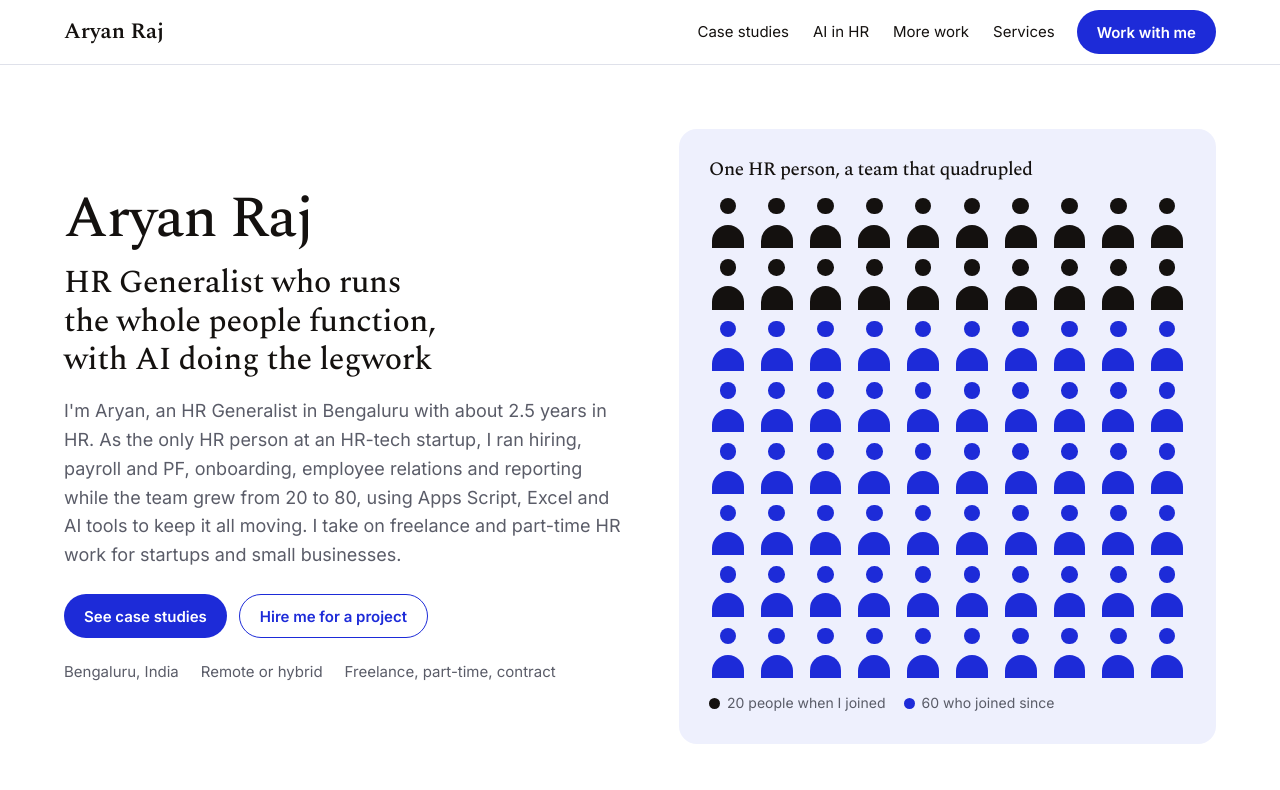
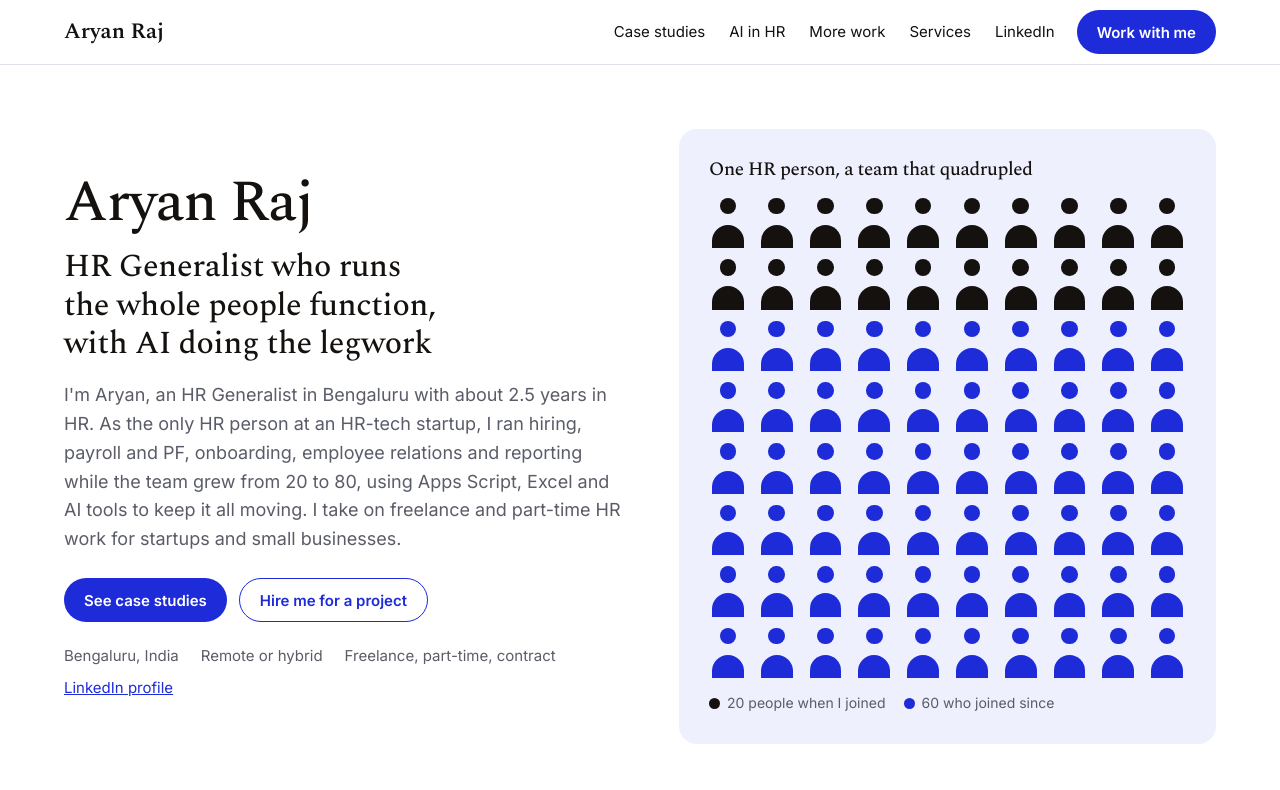
Before and after one commit to aryanraj-hr/aryanraj-hr.github.io, a plain HTML site: page index.html in a window 1280 px wide. Shown: the top 790 px of the page. Drawn offline with nearby package versions, Linux system fonts and the light colour scheme.

Commit message:
Add files via upload

```diff
--- a/index.html
+++ b/index.html
@@ -19,7 +19,7 @@ nav .wrap{display:flex;flex-wrap:wrap;align-items:center;gap:6px 20px}
 nav a.l{color:var(--ink);text-decoration:none;font-size:15px;padding:10px 2px}
 nav a.l:hover{color:var(--blue)}
 .sub{font:500 clamp(24px,2.8vw,32px)/1.2 Spectral,Georgia,serif;letter-spacing:-.01em;margin:14px 0 0;color:var(--ink);text-wrap:balance}
-@media(max-width:600px){nav a.l{display:none}}
+@media(max-width:600px){nav a.l{display:none}nav a.l.li{display:inline}}
 body{margin:0;background:var(--bg);color:var(--ink);font:16px/1.6 Inter,system-ui,sans-serif;overflow-x:clip}
 a{color:var(--blue)}
 h1,h2,h3{font-family:Spectral,Georgia,serif;font-weight:500;letter-spacing:-.02em;line-height:1.05;margin:0;text-wrap:balance}
@@ -125,6 +125,7 @@ footer .wrap{display:flex;flex-wrap:wrap;justify-content:space-between;gap:8px}
     <a class="l" href="#ai">AI in HR</a>
     <a class="l" href="#more">More work</a>
     <a class="l" href="#services">Services</a>
+    <a class="l li" href="https://www.linkedin.com/in/aryanraj01/" target="_blank" rel="noopener">LinkedIn</a>
     <a class="btn" href="#contact">Work with me</a>
   </div>
 </nav>
@@ -140,7 +141,7 @@ footer .wrap{display:flex;flex-wrap:wrap;justify-content:space-between;gap:8px}
           <a class="btn" href="#cases">See case studies</a>
           <a class="btn ghost" href="#contact">Hire me for a project</a>
         </div>
-        <div class="meta"><span>Bengaluru, India</span><span>Remote or hybrid</span><span>Freelance, part-time, contract</span></div>
+        <div class="meta"><span>Bengaluru, India</span><span>Remote or hybrid</span><span>Freelance, part-time, contract</span><a href="https://www.linkedin.com/in/aryanraj01/" target="_blank" rel="noopener">LinkedIn profile</a></div>
       </div>
       <figure class="board" aria-label="Team size grew from 20 to 80 people">
         <h3>One HR person, a team that quadrupled</h3>
@@ -378,12 +379,13 @@ footer .wrap{display:flex;flex-wrap:wrap;justify-content:space-between;gap:8px}
         <button class="btn" id="copy" type="button">Copy email</button>
       </div>
       <p class="note" id="note" aria-live="polite"></p>
+      <p style="margin:0 0 12px;font-size:15px">Or connect on <a href="https://www.linkedin.com/in/aryanraj01/" target="_blank" rel="noopener">LinkedIn: linkedin.com/in/aryanraj01</a></p>
       <p style="margin:0;font-size:15px;color:var(--mute)">Based in Bengaluru (IST). Happy to work with teams in India and abroad.</p>
     </div>
   </div>
 </section>
 
-<footer><div class="wrap"><span>Aryan Raj, HR Generalist</span><span>Bengaluru, India</span></div></footer>
+<footer><div class="wrap"><span>Aryan Raj, HR Generalist</span><span>Bengaluru, India · <a href="https://www.linkedin.com/in/aryanraj01/" target="_blank" rel="noopener">LinkedIn</a></span></div></footer>
 
 <script>
 {
```
